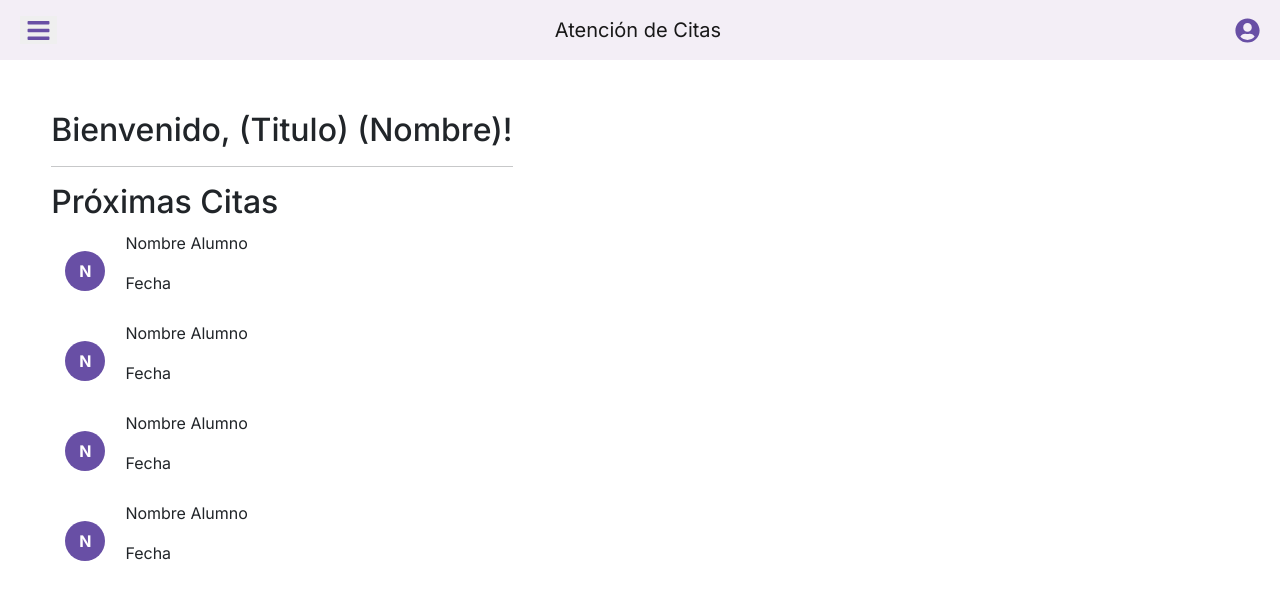
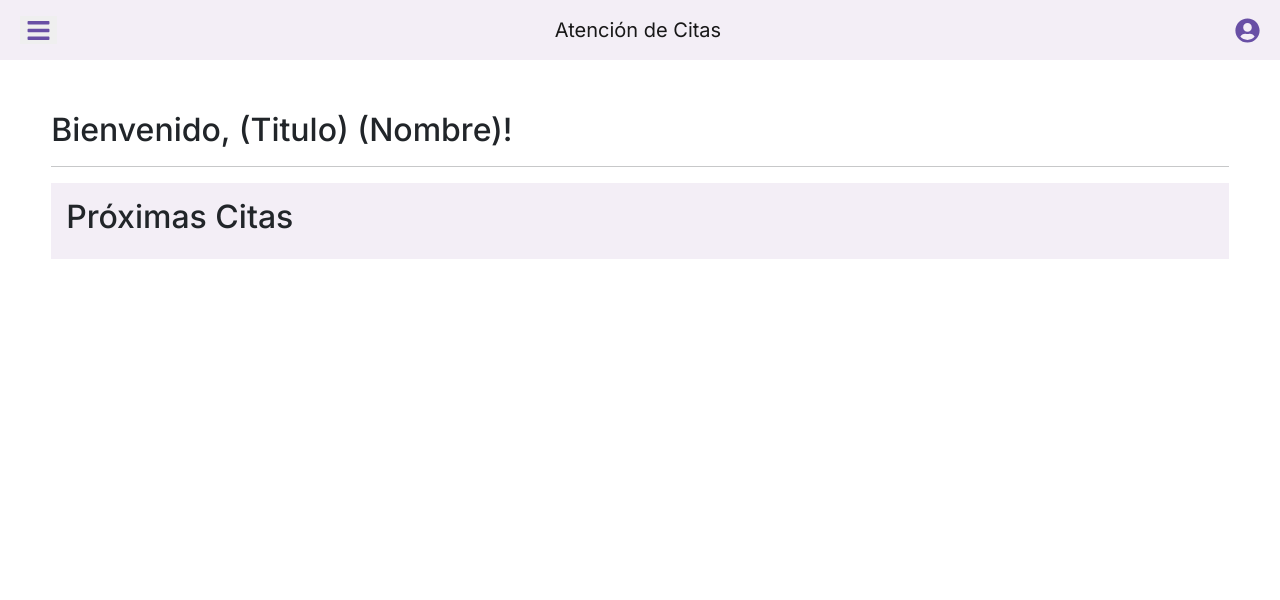
Before and after one commit to Sebastian1335/REPOS_GRUPO3, a Next.js app in the folder proyecto/: page /docente in a window 1280 px wide. Shown: the top 600 px of the page. Built offline with nearby package versions, Linux system fonts and the light colour scheme.

Commit message:
Sigo actializando

```diff
--- a/proyecto/src/app/docente/page.jsx
+++ b/proyecto/src/app/docente/page.jsx
@@ -29,10 +29,6 @@ const Docente = () => {
                     <hr/>
                     <div className={styles.Fondo}>
                         <h2>Próximas Citas</h2>
-                        <Cita></Cita>
-                        <Cita></Cita>
-                        <Cita></Cita>
-                        <Cita></Cita>
                     </div>
                 </div>
 
--- a/proyecto/src/app/docente/page.module.css
+++ b/proyecto/src/app/docente/page.module.css
@@ -7,4 +7,10 @@
 
 .Info {
     padding: 4%;
+    width: -webkit-fill-available;
 }
+
+.Fondo {
+    background-color: #F3EEF6;
+    padding: 15px;
+}
--- a/proyecto/src/app/globals.css
+++ b/proyecto/src/app/globals.css
@@ -1,7 +1,7 @@
 html,
 body {
   max-width: 100vw;
-  overflow-x: hidden;
+  overflow: hidden;
 }
 
 .nobullets {
--- a/proyecto/src/components/Menu/Menu.module.css
+++ b/proyecto/src/components/Menu/Menu.module.css
@@ -1,6 +1,6 @@
 .Sidebar {
     background-color: #D9D9D9;
-    height: calc(100vh - 60px) !important;
+    height: 100vh;
     display: inline-table;
     overflow: auto;
 }
```
